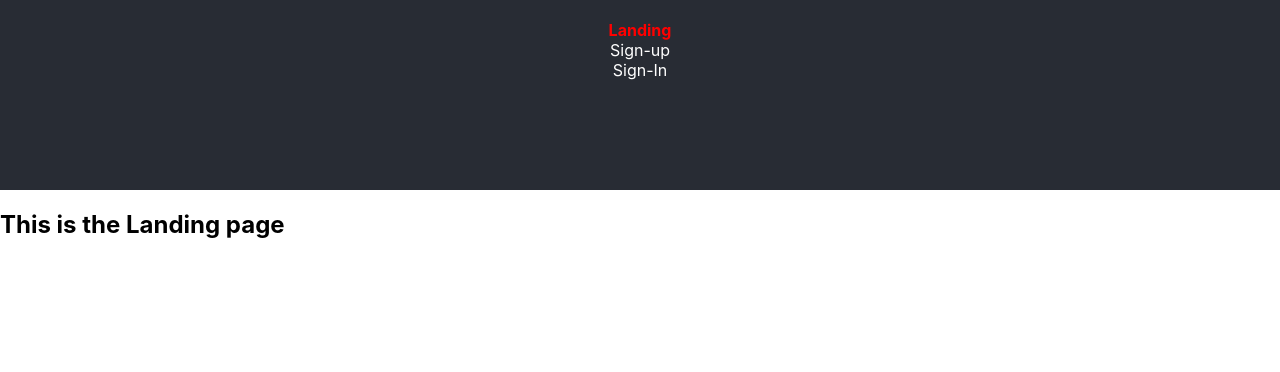
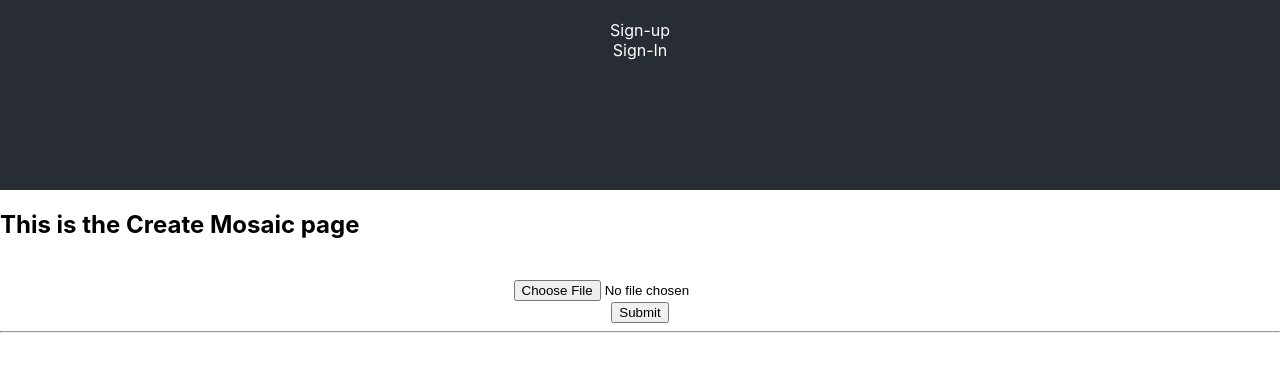
Before and after one commit to ryanperretta6/image-mosaic-website, a React (Create React App) app in the folder image-mosaic-app/: page / in a window 1280 px wide. Shown: the top 372 px of the page. Built offline with nearby package versions, Linux system fonts and the light colour scheme; no server answers; the HTML template or start-up script is replaced by a standard one.

Commit message:
react app layout set

```diff
--- a/image-mosaic-app/src/components/Account.js
+++ b/image-mosaic-app/src/components/Account.js
@@ -6,7 +6,8 @@ import ChangePassword from './ChangePassword';
 function Account() {
 	return (
 		<div>
-      <h2>Account Page</h2>
+			<h1>Account Page</h1>
+			<h1>Your Art</h1>
 			<ChangePassword />
 			<SignOutButton />
 		</div>
--- a/image-mosaic-app/src/components/App.js
+++ b/image-mosaic-app/src/components/App.js
@@ -2,8 +2,7 @@ import React from 'react';
 import '../App.css';
 import { BrowserRouter as Router, Route } from 'react-router-dom';
 import Account from './Account';
-import Home from './Home';
-import Landing from './Landing';
+import CreateMosaic from './CreateMosaic';
 import Navigation from './Navigation';
 import SignIn from './SignIn';
 import SignUp from './SignUp';
@@ -18,8 +17,8 @@ function App() {
 						<Navigation />
 					</header>
 				</div>
-        <Route exact path="/" component={Landing} />
-        <PrivateRoute path="/home" component={Home} />
+				<Route exact path="/" component={CreateMosaic} />
+				{/* <PrivateRoute path="/home" component={} /> */}
 				<PrivateRoute path="/account" component={Account} />
 				<Route path="/signin" component={SignIn} />
 				<Route path="/signup" component={SignUp} />
--- /dev/null
+++ b/image-mosaic-app/src/components/CreateMosaic.js
@@ -0,0 +1,15 @@
+import React from 'react';
+
+import '../App.css';
+import UploadFile from './UploadFile';
+
+function CreateMosaic() {
+	return (
+		<div>
+			<h2>This is the Create Mosaic page</h2>
+			<UploadFile />
+		</div>
+	);
+}
+
+export default CreateMosaic;
--- a/image-mosaic-app/src/components/Home.js
+++ /dev/null
@@ -1,13 +0,0 @@
-import React from 'react';
-import UploadFile from './UploadFile';
-import '../App.css';
-
-function Home() {
-	return (
-		<div>
-			<UploadFile />
-		</div>
-	);
-}
-
-export default Home;
--- a/image-mosaic-app/src/components/Landing.js
+++ /dev/null
@@ -1,13 +0,0 @@
-import React from 'react';
-
-import '../App.css';
-
-function Landing() {
-  return (
-    <div>
-      <h2>This is the Landing page</h2>
-    </div>
-  );
-}
-
-export default Landing;
--- a/image-mosaic-app/src/components/Navigation.js
+++ b/image-mosaic-app/src/components/Navigation.js
@@ -15,14 +15,17 @@ const NavigationAuth = () => {
 			<ul>
 				<li>
 					<NavLink exact to="/" activeClassName="active">
-            Landing
+						Create Mosaic
 					</NavLink>
 				</li>
-        <li>
+				{/* <li>
 					<NavLink exact to="/home" activeClassName="active">
-            Home
+						Your images
 					</NavLink>
-        </li>
+				</li> */}
+				<NavLink exact to="/inprogress" activeClassName="active">
+					In Progress
+				</NavLink>
 				<li>
 					<NavLink exact to="/account" activeClassName="active">
 						Account
@@ -40,11 +43,11 @@ const NavigationNonAuth = () => {
 	return (
 		<nav className="navigation">
 			<ul>
-        <li>
+				{/* <li>
 					<NavLink exact to="/" activeClassName="active">
-            Landing
+						home
 					</NavLink>
-        </li>
+				</li> */}
 				<li>
 					<NavLink exact to="/signup" activeClassName="active">
 						Sign-up
--- a/image-mosaic-app/src/components/UploadFile.js
+++ b/image-mosaic-app/src/components/UploadFile.js
@@ -3,14 +3,12 @@ import axios from 'axios';
 
 function UploadFile() {
 	const [uploadFile, setUploadFile] = useState();
-	const [superHero, setSuperHero] = useState();
 	const [uploadResponse, setUploadResponse] = useState();
 
 	const submitForm = (event) => {
 		event.preventDefault();
 
 		const dataArray = new FormData();
-		dataArray.append('superHeroName', superHero);
 		dataArray.append('uploadFile', uploadFile);
 
 		axios
@@ -22,25 +20,18 @@ function UploadFile() {
 			.then((response) => {
 				setUploadResponse(`File uploaded successfully
 
-        POST - superHeroName
-        value - ${superHero}`);
+        POST`);
 			})
 			.catch((error) => {
 				setUploadResponse(`File uploaded FAILED
 
-        POST - superHeroName
-        value - ${superHero}`);
+        POST`);
 			});
 	};
 
 	return (
 		<div className="App">
 			<form onSubmit={submitForm}>
-				<input
-					type="text"
-					onChange={(e) => setSuperHero(e.target.value)}
-					placeholder={'Superhero Name'}
-				/>
 				<br />
 				<input type="file" onChange={(e) => setUploadFile(e.target.files)} />
 				<br />
```
Also changed, not shown: image-mosaic-app/src/components/InProgress.js (added, +13 -0 lines). Lines whose indentation alone changed are shown as unchanged.
